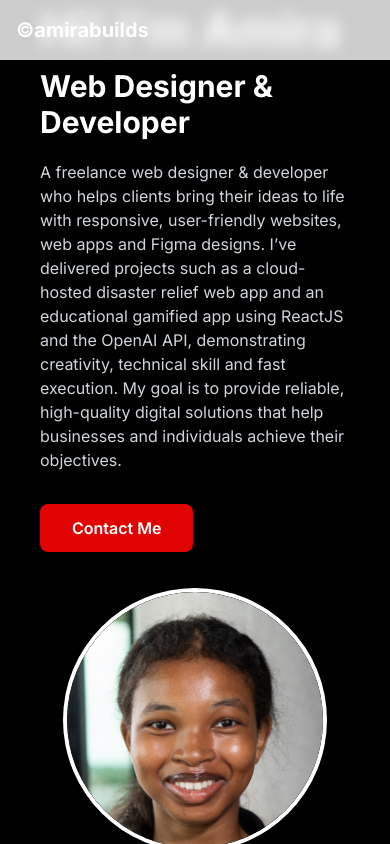
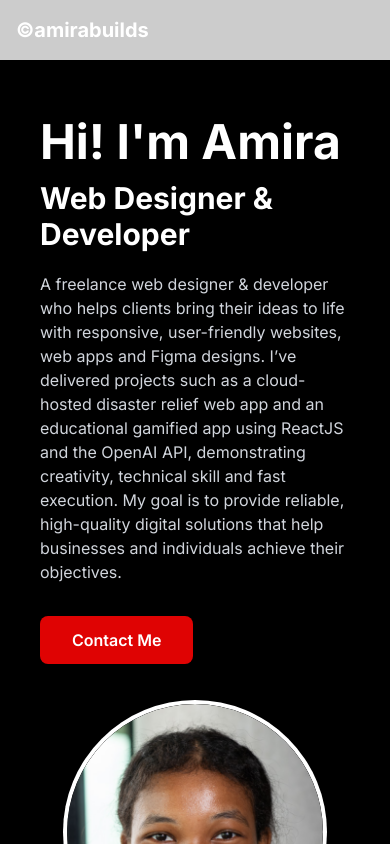
Before and after one commit to amiraTech/personal-portfolio, a Next.js app in the folder personal-portfolio/: page / in a window 390 px wide. Shown: the top 844 px of the page. Built offline with nearby package versions, Linux system fonts and the light colour scheme.

Commit message:
20/09/2025

```diff
--- a/personal-portfolio/app/page.tsx
+++ b/personal-portfolio/app/page.tsx
@@ -11,7 +11,7 @@ export default function Home() {
   return (
     <main>
       {/* ===== WELCOME SECTION ===== */}
-      <section id="about" className="min-h-screen bg-[#000000] flex flex-col-reverse md:flex-row-reverse items-center justify-center px-10 gap-10">
+      <section id="about" className="min-h-screen bg-[#000000] flex flex-col-reverse md:flex-row-reverse items-center justify-center px-10 gap-10 pt-28 pb-28 sm:32">
           {/* Profile Image Section */}
         <div className="relative w-64 h-64 rounded-full overflow-hidden flex items-center justify-center ring-4 ring-razzmatazz">
          <Image
```
